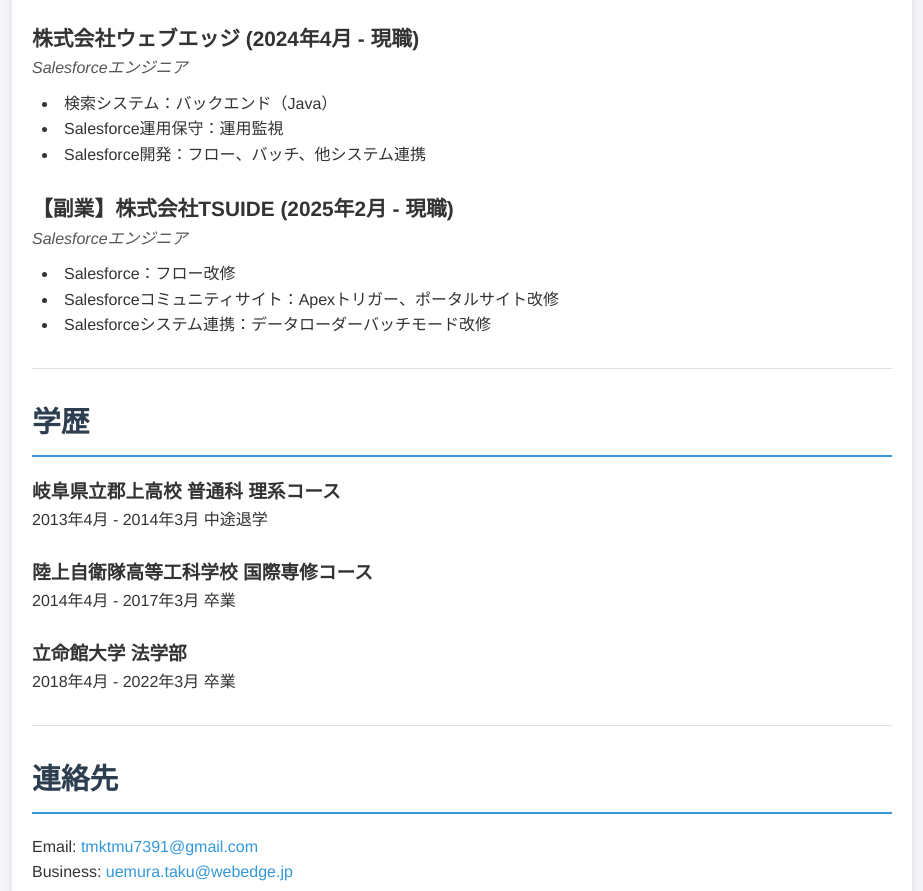
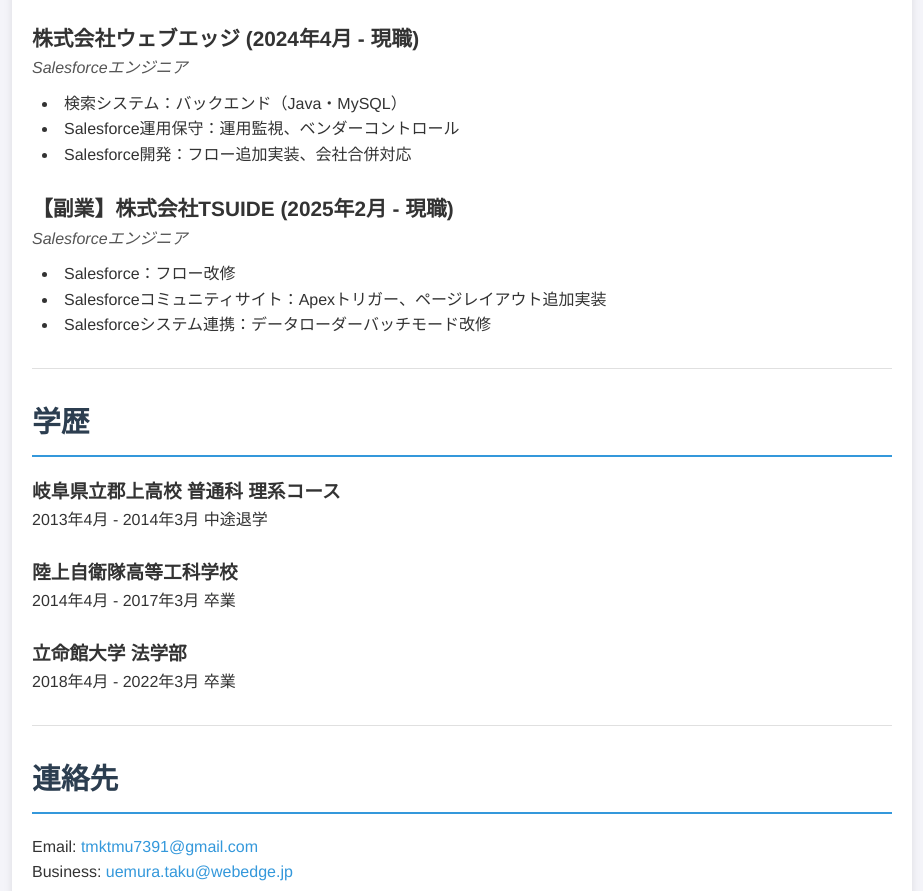
Before and after one commit to tmktmu/BLG_tuemura_career, a plain HTML site: page index.html in a window 1280 px wide. Shown: the part 1380-2271 px from the top of the page, without its empty margins (178-1101 px from the left). Drawn offline with Linux system fonts and the light colour scheme.

Commit message:
#4：20250905時点更新

```diff
--- a/index.html
+++ b/index.html
@@ -3,7 +3,7 @@
 <head>
     <meta charset="UTF-8">
     <meta name="viewport" content="width=device-width, initial-scale=1.0">
-    <title>職務経歴書 - 山田 太郎</title>
+    <title>職務経歴</title>
     <link rel="stylesheet" href="style.css">
 </head>
 <body>
@@ -75,9 +75,9 @@
                 <h3>株式会社ウェブエッジ (2024年4月 - 現職)</h3>
                 <p class="job-title">Salesforceエンジニア</p>
                 <ul>
-                    <li>検索システム：バックエンド（Java）</li>
-                    <li>Salesforce運用保守：運用監視</li>
-                    <li>Salesforce開発：フロー、バッチ、他システム連携</li>
+                    <li>検索システム：バックエンド（Java・MySQL）</li>
+                    <li>Salesforce運用保守：運用監視、ベンダーコントロール</li>
+                    <li>Salesforce開発：フロー追加実装、会社合併対応</li>
                 </ul>
             </div>
                         <div class="job">
@@ -85,7 +85,7 @@
                 <p class="job-title">Salesforceエンジニア</p>
                 <ul>
                     <li>Salesforce：フロー改修</li>
-                    <li>Salesforceコミュニティサイト：Apexトリガー、ポータルサイト改修</li>
+                    <li>Salesforceコミュニティサイト：Apexトリガー、ページレイアウト追加実装</li>
                     <li>Salesforceシステム連携：データローダーバッチモード改修</li>
                 </ul>
             </div>
@@ -99,7 +99,7 @@
                 <p>2013年4月 - 2014年3月 中途退学</p>
             </div><br>
             <div class="education-item">
-                <h3>陸上自衛隊高等工科学校 国際専修コース</h3>
+                <h3>陸上自衛隊高等工科学校</h3>
                 <p>2014年4月 - 2017年3月 卒業</p><br>
             </div>
             <div class="education-item">
```
